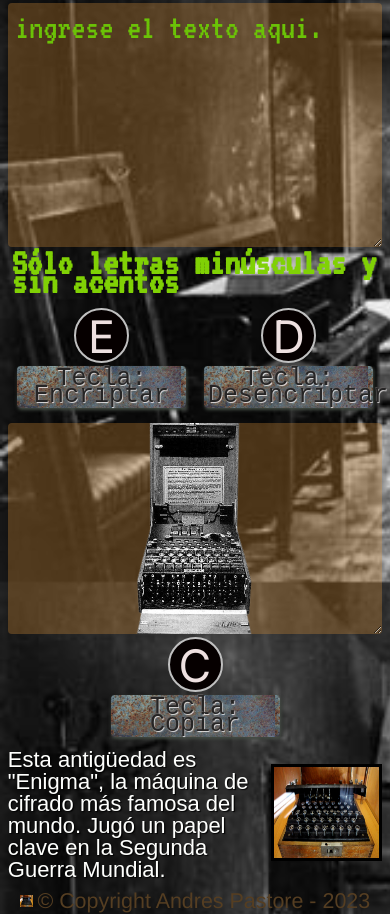
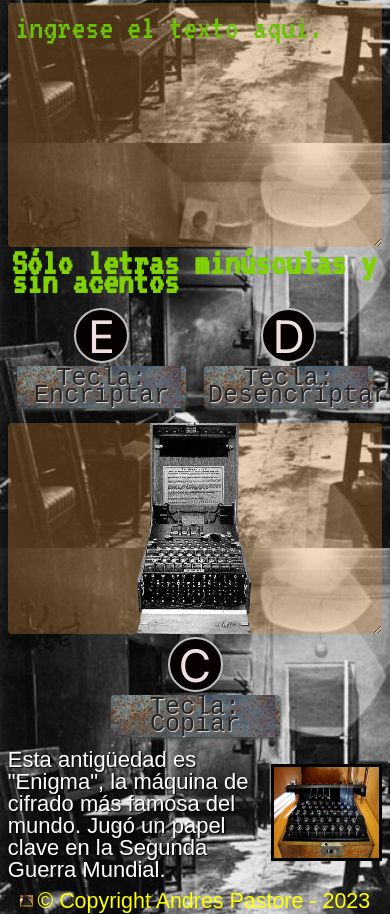
Before and after one commit to adpastore/Encriptador_Alura, a plain HTML site: page index.html in a window 390 px wide. Shown: the part 262-1176 px from the top of the page. Drawn offline with Linux system fonts and the light colour scheme.

Commit message:
Correccion de color footer

```diff
--- a/style.css
+++ b/style.css
@@ -162,9 +162,9 @@ main {
 footer {
   display: flex;
   align-items: center;
-  font-family:'Franklin Gothic Medium', 'Arial Narrow', Arial, sans-serif;
+  font-family:Arial, Helvetica, sans-serif;
   font-size: 1.5vw;
-  color: #553E22;
+  color: yellow;
   justify-content:center;
 
 }
@@ -178,7 +178,7 @@ footer {
 
 @media screen and (max-width: 980px) {
 body {
-  height: 100vh;
+  height: 48vh;
   background-repeat: repeat;
 }
 
```
